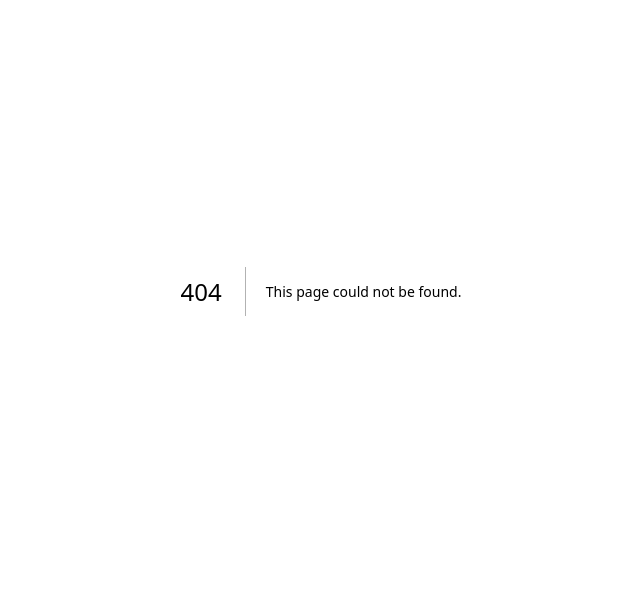
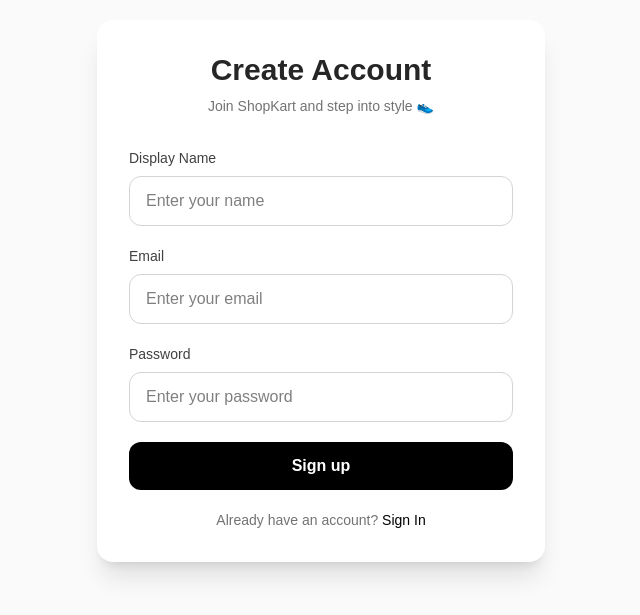
Before and after one commit to TakshilCodes/shopkart-ecom, a Next.js app: page /signup in a window 1280 px wide. Before the commit this address had no page. Shown: the part 109-724 px from the top of the page, without its empty margins (319-959 px from the left). Built offline with nearby package versions, Linux system fonts and the light colour scheme.

Commit message:
Add signup init frontend

```diff
--- /dev/null
+++ b/app/(auth)/(public_auth)/signup/page.tsx
@@ -0,0 +1,122 @@
+"use client"
+import { SignupZod } from "@/lib/validators/auth";
+import { useState } from "react";
+import axios from "axios";
+import { useRouter } from "next/navigation";
+import { ClipLoader } from "react-spinners";
+
+type SignupForm = {
+    email?: string,
+    displayName?: string,
+    password?: string
+}
+
+export default function Signup() {
+
+    const [data, setData] = useState<SignupForm>({
+        email: '',
+        displayName: '',
+        password: ''
+    })
+
+    const [zodError, setZodError] = useState<SignupForm>({
+        email: '',
+        displayName: '',
+        password: ''
+    })
+
+    const [error, setError] = useState('')
+
+    const [loading, setLoading] = useState(false);
+
+    const router = useRouter()
+
+    async function handleSubmit(e: any) {
+        try {
+            e.preventDefault();
+
+            setLoading(true)
+            setZodError({})
+            setError('')
+
+            const valid = SignupZod.safeParse(data)
+
+            if (!valid.success) {
+                const err = valid.error.flatten().fieldErrors
+                setZodError({ email: err.email?.[0], displayName: err.displayName?.[0], password: err.password?.[0] })
+                return setLoading(false)
+            }
+
+            const res = await axios.post('/api/auth/signup/init', {
+                displayName: valid.data?.displayName,
+                email: valid.data?.email,
+                password: valid.data?.password
+            })
+
+            if (!res.data.ok) {
+                setError(res.data.error)
+                return setLoading(false)
+            }
+            return setLoading(false)
+        }catch(e : any){
+            setLoading(false)
+            return setError(e?.response.data)
+        }
+    }
+
+    return (
+        <div className="min-h-screen bg-neutral-50 flex items-center justify-center px-4">
+
+            <div className="w-full max-w-md bg-white rounded-2xl shadow-xl p-8">
+
+                <h1 className="text-3xl font-bold text-center text-neutral-800">Create Account</h1>
+                <p className="text-center text-sm text-neutral-500 mt-2">Join ShopKart and step into style 👟</p>
+                {error ? <div>{error}</div> : null}
+
+                <form onSubmit={handleSubmit} className="mt-8 space-y-5">
+                    <div className="flex flex-col space-y-2">
+                        <label className="text-sm font-medium text-neutral-700">Display Name</label>
+                        {zodError?.displayName ? <div className="text-red-600">{zodError.displayName}</div> : null}
+                        <input
+                            type="text"
+                            placeholder="Enter your name"
+                            className="px-4 py-3 rounded-xl border border-neutral-300 focus:outline-none focus:ring-2 focus:ring-black focus:border-black transition"
+                            onChange={(e) => setData((prev) => ({ ...prev, displayName: e.target.value }))}
+                            required
+                        />
+                    </div>
+
+                    <div className="flex flex-col space-y-2">
+                        <label className="text-sm font-medium text-neutral-700">Email</label>
+                        {zodError?.email ? <div className="text-red-600">{zodError.email}</div> : null}
+                        <input
+                            type="email"
+                            placeholder="Enter your email"
+                            className="px-4 py-3 rounded-xl border border-neutral-300 focus:outline-none focus:ring-2 focus:ring-black focus:border-black transition"
+                            onChange={(e) => setData((prev) => ({ ...prev, email: e.target.value }))}
+                            required
+                        />
+                    </div>
+
+                    <div className="flex flex-col space-y-2">
+                        <label className="text-sm font-medium text-neutral-700">Password</label>
+                        {zodError?.password ? <div className="text-red-600">{zodError.password}</div> : null}
+                        <input
+                            type="password"
+                            placeholder="Enter your password"
+                            className="px-4 py-3 rounded-xl border border-neutral-300 focus:outline-none focus:ring-2 focus:ring-black focus:border-black transition"
+                            onChange={(e) => setData((prev) => ({ ...prev, password: e.target.value }))}
+                            required
+                        />
+                    </div>
+
+                    <button disabled={loading} type="submit" className="w-full bg-black text-white py-3 rounded-xl font-semibold hover:bg-neutral-800 transition duration-200">
+                        {loading ? <ClipLoader color={"#fff"} loading={loading} /> : "Sign up"}
+                    </button>
+
+                    <p className="text-sm text-center text-neutral-500">Already have an account?{" "}<span className="text-black font-medium cursor-pointer hover:underline">Sign In</span></p>
+                </form>
+            </div>
+        </div>
+    );
+}
--- a/package.json
+++ b/package.json
@@ -16,11 +16,13 @@
     "bcrypt": "^6.0.0",
     "bcryptjs": "^3.0.3",
     "dotenv": "^17.3.1",
+    "lucide-react": "^0.575.0",
     "next": "16.1.6",
     "next-auth": "^4.24.13",
     "pg": "^8.18.0",
     "react": "19.2.3",
     "react-dom": "19.2.3",
+    "react-spinners": "^0.17.0",
     "redis": "^5.11.0",
     "zod": "^4.3.6"
   },
```
Also changed, not shown: 1 other file (tests, documents, lock files or other folders).
